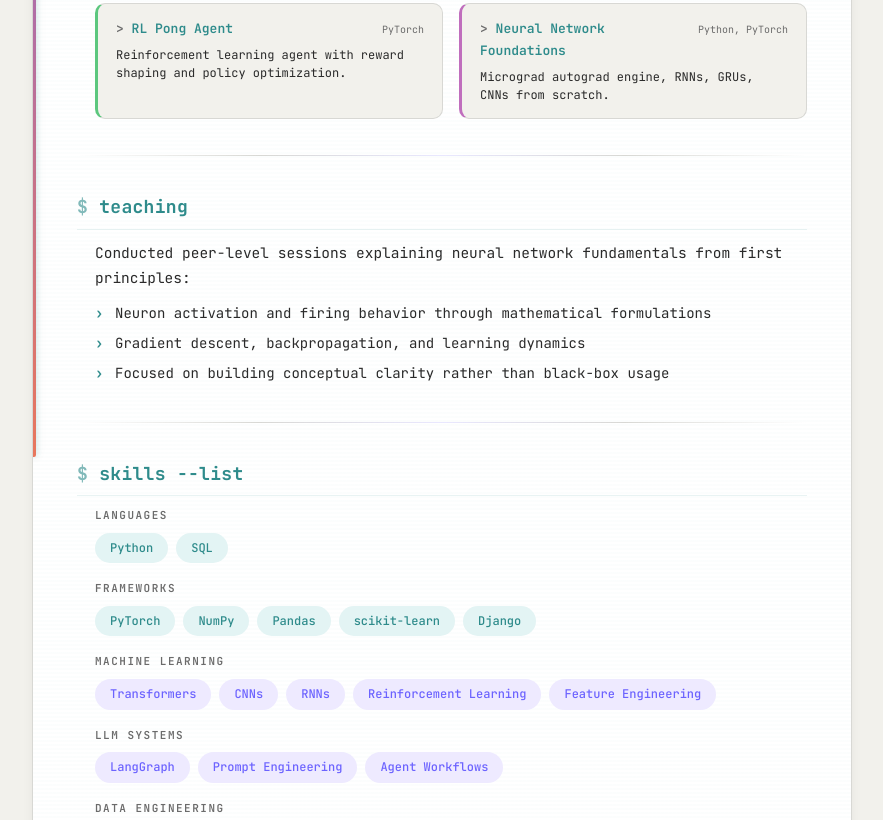
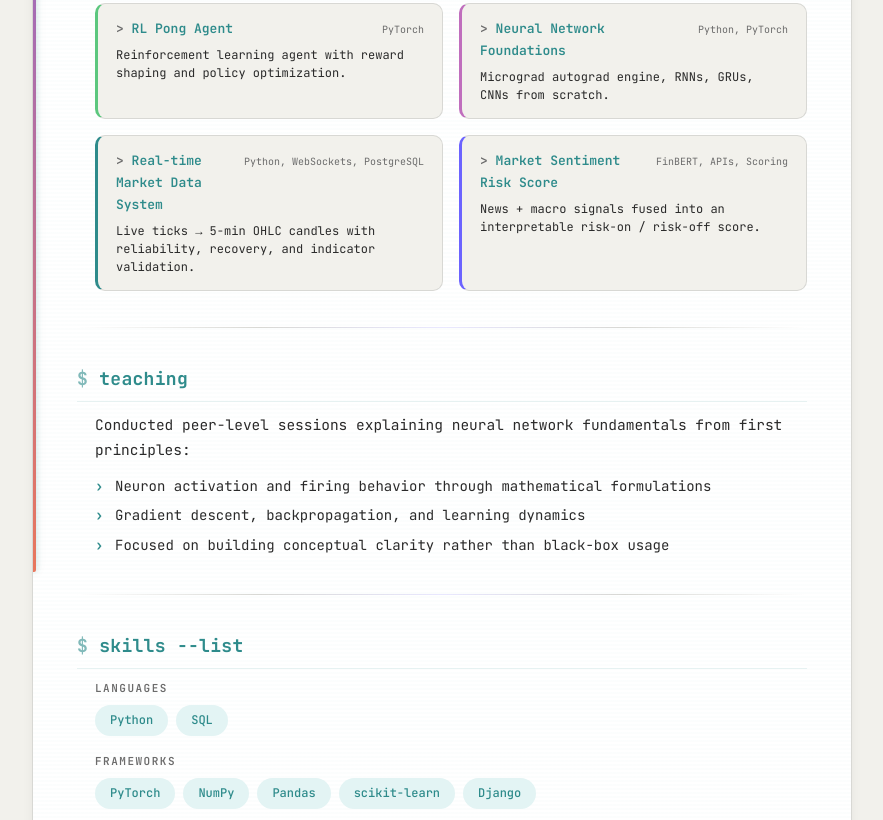
Before and after one commit to KiranK0304/KiranK0304.github.io, a plain HTML site: page index.html in a window 1280 px wide. Shown: the part 1619-2439 px from the top of the page, without its empty margins (198-1081 px from the left). Drawn offline with Linux system fonts and the light colour scheme.

Commit message:
Add market data and sentiment projects

```diff
--- a/index.html
+++ b/index.html
@@ -194,6 +194,22 @@
                 <p class="project-desc">Micrograd autograd engine, RNNs, GRUs, CNNs from scratch.</p>
               </div>
 
+              <div class="project-card" data-project="marketdata">
+                <div class="project-header">
+                  <span class="project-name">Real-time Market Data System</span>
+                  <span class="project-tech">Python, WebSockets, PostgreSQL</span>
+                </div>
+                <p class="project-desc">Live ticks → 5-min OHLC candles with reliability, recovery, and indicator validation.</p>
+              </div>
+
+              <div class="project-card" data-project="sentiment">
+                <div class="project-header">
+                  <span class="project-name">Market Sentiment Risk Score</span>
+                  <span class="project-tech">FinBERT, APIs, Scoring</span>
+                </div>
+                <p class="project-desc">News + macro signals fused into an interpretable risk-on / risk-off score.</p>
+              </div>
+
             </div>
           </div>
         </section>
@@ -319,7 +335,7 @@
           <div class="output" style="padding-left:0;">
             <div class="footer-links">
               <a href="mailto:kirankuruvila03@gmail.com" id="email-link">✉ kirankuruvila03@gmail.com</a>
-              <a href="https://github.com/KiranK0304" target="_blank" rel="noopener noreferrer" id="github-link">⌥ github.com/KiranK0304</a>
+              <a href="https://github.com/KiranK0304" target="_blank" rel="noopener noreferrer" id="github-link">GitHub — github.com/KiranK0304</a>
             </div>
             <div class="divider"></div>
             <p class="tagline">"Built with clarity, not noise."</p>
--- a/script.js
+++ b/script.js
@@ -428,6 +428,32 @@ document.addEventListener('DOMContentLoaded', () => {
         'Foundational understanding that informs all other ML projects'
       ],
       tech: ['Python', 'PyTorch']
+    },
+    marketdata: {
+      name: 'Real-time Indian Market Data System',
+      tagline: 'Live ticks → reliable candles + indicator validation',
+      description: 'A modular backend system for real-time Indian stock market ingestion and analysis. Streams live market ticks via Upstox WebSockets, aggregates them into 5-minute OHLC candles, and persists the time series into PostgreSQL. The reliability design combines streaming with REST-based recovery/backfill so candle continuity is preserved even across disconnects or missed events.',
+      highlights: [
+        'Real-time WebSocket ingestion pipeline for market ticks (Upstox APIs)',
+        '5-minute OHLC aggregation with consistency and continuity checks',
+        'Hybrid reliability: streaming + REST recovery/backfill mechanisms',
+        'Background sweeper process that audits and repairs missing candles',
+        'Experimental RSI implementations to match broker/TradingView smoothing and rounding'
+      ],
+      tech: ['Python', 'WebSockets', 'PostgreSQL', 'REST APIs', 'Upstox API', 'AWS EC2', 'Git/GitHub']
+    },
+    sentiment: {
+      name: 'Market Sentiment Risk Score',
+      tagline: 'News sentiment + macro signals → interpretable risk score',
+      description: 'A market sentiment pipeline that unifies financial news sentiment and live macro/market indicators into a single global risk score. Fetches macro and market-related news via the Event Registry API, filters high-signal articles, and scores sentiment using the FinBERT transformer. In parallel, market signals (NIFTY 50, S&P 500, crude oil, gold, USD/INR) are normalized into comparable condition scores and fused through a configurable weighting engine for transparent, robust scoring.',
+      highlights: [
+        'News ingestion + filtering via Event Registry API for high-signal finance articles',
+        'FinBERT-based sentiment scoring with noise filtering and diagnostics',
+        'Normalized market-condition scoring across multiple macro instruments',
+        'Weighted fusion engine with clipping safeguards and score normalization',
+        'Interpretable output from risk-off → risk-on with tracking for reliability'
+      ],
+      tech: ['Python', 'Transformers', 'FinBERT', 'Event Registry API', 'REST APIs', 'Time-series Scoring']
     }
   };
 
--- a/styles.css
+++ b/styles.css
@@ -645,6 +645,8 @@ section.visible {
 .project-card:nth-child(4) { border-left: 3px solid #d4a843; }
 .project-card:nth-child(5) { border-left: 3px solid #5cc77e; }
 .project-card:nth-child(6) { border-left: 3px solid #c06ebd; }
+.project-card:nth-child(7) { border-left: 3px solid var(--accent); }
+.project-card:nth-child(8) { border-left: 3px solid var(--accent-2); }
 
 .project-card:nth-child(1):hover {
   box-shadow: 0 4px 20px rgba(46,139,139,0.18), 0 0 30px rgba(46,139,139,0.08);
@@ -669,6 +671,15 @@ section.visible {
 .project-card:nth-child(6):hover {
   box-shadow: 0 4px 20px rgba(192,110,189,0.18), 0 0 30px rgba(192,110,189,0.08);
   border-color: #c06ebd; transform: translateY(-2px);
+}
+
+.project-card:nth-child(7):hover {
+  box-shadow: 0 4px 20px rgba(46,139,139,0.18), 0 0 30px rgba(46,139,139,0.08);
+  border-color: var(--accent); transform: translateY(-2px);
+}
+.project-card:nth-child(8):hover {
+  box-shadow: 0 4px 20px rgba(108,99,255,0.18), 0 0 30px rgba(108,99,255,0.08);
+  border-color: var(--accent-2); transform: translateY(-2px);
 }
 
 /* Compact project card layout */
```
